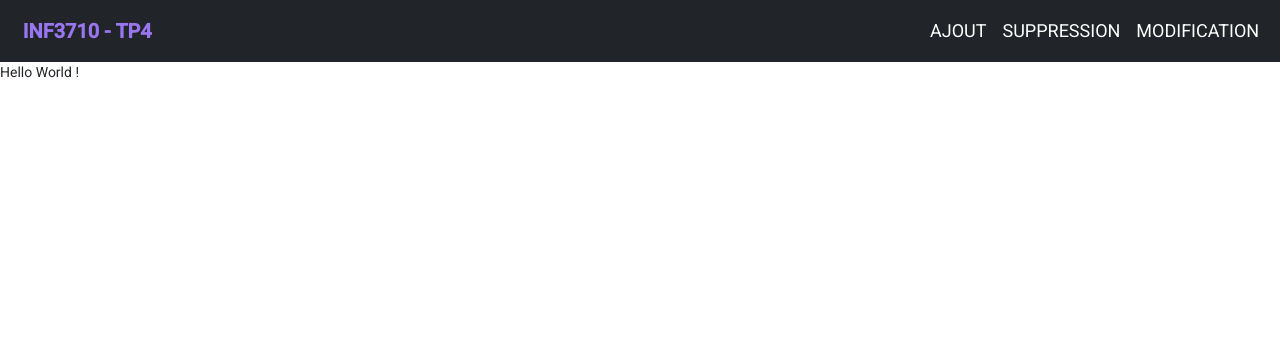
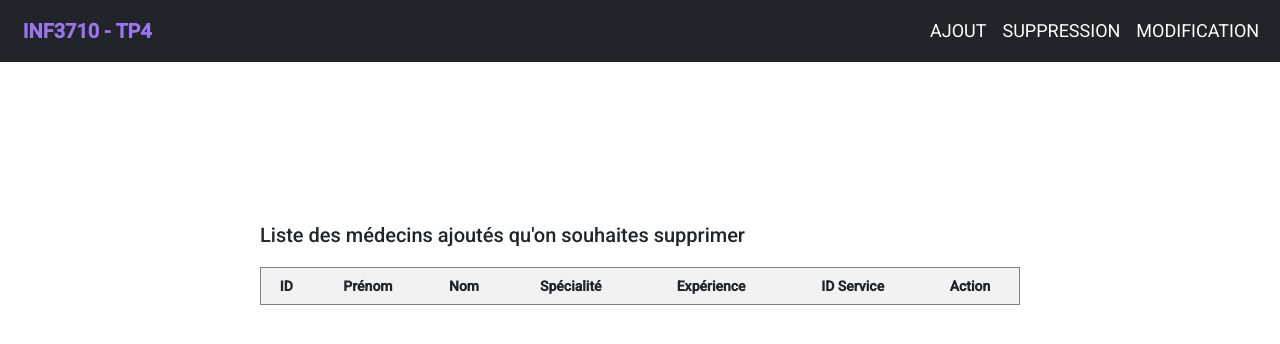
Before and after one commit to Raselll/Hospital-DB, an Angular app in the folder TP5/Application_Vierge_Nouvelle_Version_Nodemon/client/: page /suppression in a window 1280 px wide. Shown: the top 344 px of the page. Built offline with nearby package versions, Linux system fonts and the light colour scheme.

Commit message:
supprimer médecin

```diff
--- a/TP5/Application_Vierge_Nouvelle_Version_Nodemon/client/src/app/ajout/ajout.component.ts
+++ b/TP5/Application_Vierge_Nouvelle_Version_Nodemon/client/src/app/ajout/ajout.component.ts
@@ -7,7 +7,6 @@ import { Medecins } from "../member.interface";
   styleUrls: ["./ajout.component.css"],
 })
 export class AjoutComponent implements OnInit {
-  constructor() {}
   medecin: Medecins = {
     idMedecin: '0',
     prenom: 'Marie',
@@ -16,8 +15,10 @@ export class AjoutComponent implements OnInit {
     anneesExperience: '8',
     idService: '3',
   };
+  medecinsAjoutes: Medecins[] = [];
 
-  medecinsAjoutes: Medecins[] = [];
+  constructor() {}
+
   idMedecinInvalide: boolean = false;
   prenomInvalide: boolean = false;
   nomInvalide: boolean = false;
--- a/TP5/Application_Vierge_Nouvelle_Version_Nodemon/client/src/app/suppression/suppression.component.css
+++ b/TP5/Application_Vierge_Nouvelle_Version_Nodemon/client/src/app/suppression/suppression.component.css
@@ -0,0 +1,30 @@
+.container {
+    display: flex;
+    justify-content: center;
+    align-items: center;
+    height: 50vh;
+  }
+
+  .table-container {
+    max-width: 800px;
+    width: 100%;
+    padding: 20px;
+    box-sizing: border-box;
+  }
+
+  table {
+    width: 100%;
+
+  }
+  th {
+    background-color: #f2f2f2;
+    padding: 8px;
+    text-align: center;
+  }
+
+
+  td {
+    border: 1px solid #ddd;
+    padding: 8px;
+    text-align: right;
+  }
--- a/TP5/Application_Vierge_Nouvelle_Version_Nodemon/client/src/app/suppression/suppression.component.html
+++ b/TP5/Application_Vierge_Nouvelle_Version_Nodemon/client/src/app/suppression/suppression.component.html
@@ -1,2 +1,34 @@
-<!-- <button mat-raised-button color="warn" [routerLink]="['/suppression', medecin.idMedecin]">Supprimer</button> -->
-<p> Hello World !</p>
+<link rel="stylesheet" href="https://cdnjs.cloudflare.com/ajax/libs/font-awesome/6.4.2/css/all.min.css">
+<div class="container">
+  <div class="table-container">
+  <h2>Liste des médecins ajoutés qu'on souhaites supprimer</h2>
+  <table border="1">
+    <thead>
+      <tr>
+        <th>ID</th>
+        <th>Prénom</th>
+        <th>Nom</th>
+        <th>Spécialité</th>
+        <th>Expérience</th>
+        <th>ID Service</th>
+        <th>Action</th>
+      </tr>
+    </thead>
+    <tbody>
+      <tr *ngFor="let m of medecinsAjoutes; let i = index">
+        <td>{{ m.idMedecin }}</td>
+        <td>{{ m.prenom }}</td>
+        <td>{{ m.nom }}</td>
+        <td>{{ m.specialite }}</td>
+        <td>{{ m.anneesExperience }}</td>
+        <td>{{ m.idService }}</td>
+        <td>
+          <button (click)="supprimerMedecin(i)">
+            <i class="fa-solid fa-trash"></i>
+          </button>
+        </td>
+      </tr>
+    </tbody>
+  </table>
+</div>
+</div>
--- a/TP5/Application_Vierge_Nouvelle_Version_Nodemon/client/src/app/suppression/suppression.component.ts
+++ b/TP5/Application_Vierge_Nouvelle_Version_Nodemon/client/src/app/suppression/suppression.component.ts
@@ -1,6 +1,5 @@
 import { Component, OnInit } from "@angular/core";
-import { ActivatedRoute, Router } from "@angular/router";
-import { CommunicationService } from "../services/communication.service";
+import { Medecins } from "../member.interface";
 
 @Component({
   selector: "app-suppression",
@@ -8,30 +7,19 @@ import { CommunicationService } from "../services/communication.service";
   styleUrls: ["./suppression.component.css"],
 })
 export class SuppressionComponent implements OnInit {
-  medecinId: string;
+  medecinsAjoutes: Medecins[] = [];
 
-  constructor(
-    private route: ActivatedRoute,
-    private router: Router,
-    private communicationService: CommunicationService
-  ) {}
+  constructor() {}
 
   ngOnInit(): void {
-    this.route.params.subscribe((params) => {
-      this.medecinId = params["id"];
-    });
+    const savedMedecins = localStorage.getItem('medecinsAjoutes');
+    if (savedMedecins) {
+      this.medecinsAjoutes = JSON.parse(savedMedecins);
+    }
   }
 
-  supprimerMedecin(): void {
-    if (this.medecinId) {
-      this.communicationService.supprimerMedecin(this.medecinId).subscribe(
-        () => {
-          this.router.navigate(["/medecin"]);
-        },
-        (error) => {
-          console.error("Erreur lors de la suppression du médecin", error);
-        }
-      );
-    }
+  supprimerMedecin(index: number): void {
+    this.medecinsAjoutes.splice(index, 1);
+    localStorage.setItem('medecinsAjoutes', JSON.stringify(this.medecinsAjoutes));
   }
 }
```
